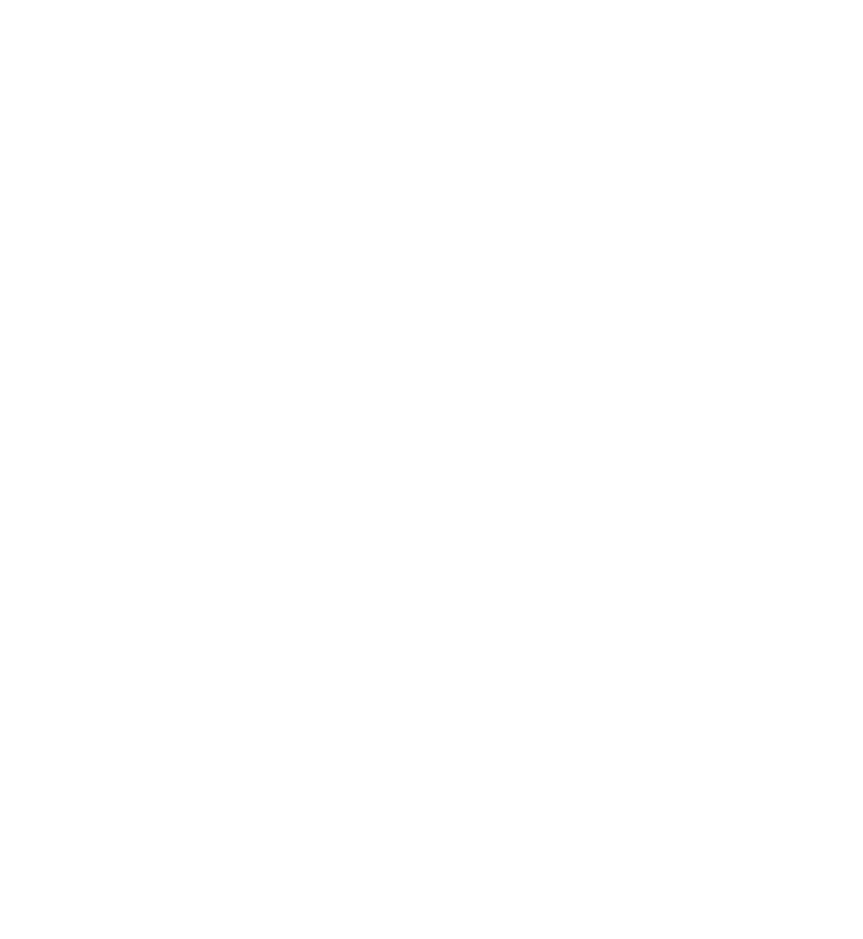
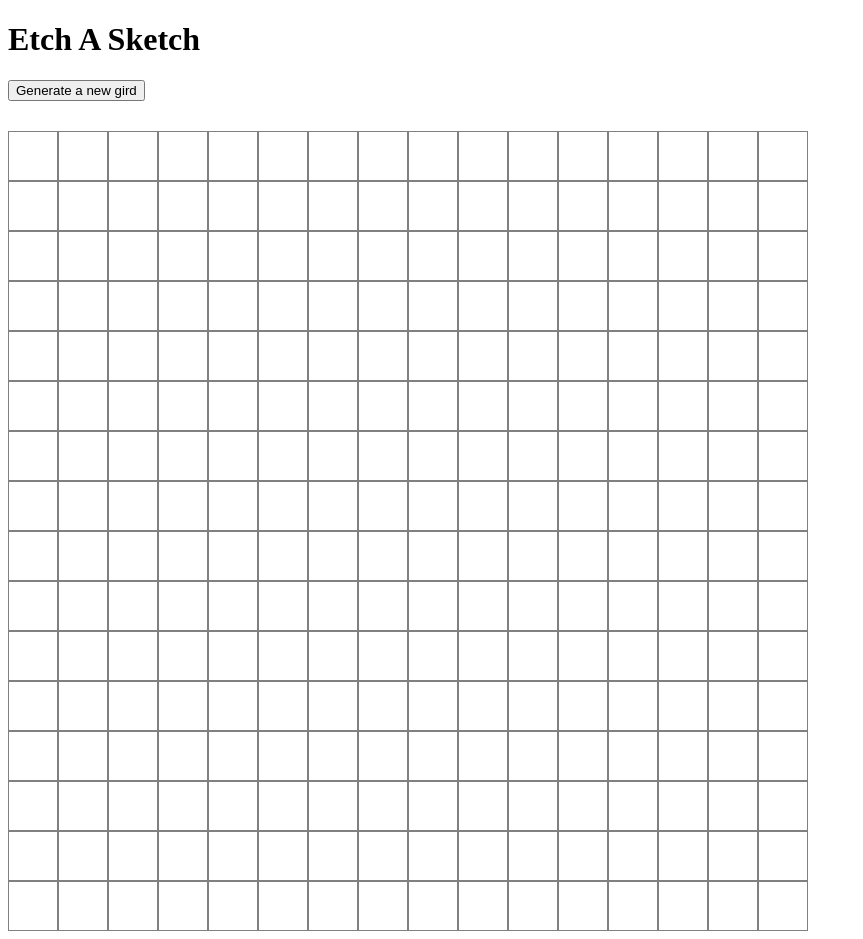
Before and after one commit to 10h30/odin-etch-a-sketch, a plain HTML site: page index.html in a window 1280 px wide. Shown: the whole page, without its empty margins (0-863 px from the left). Before the commit the page ends 800 px from the top, so only its background shows below. Drawn offline with Linux system fonts and the light colour scheme.

Commit message:
Comlete basic task

```diff
--- a/index.html
+++ b/index.html
@@ -4,8 +4,12 @@
     <meta charset="UTF-8">
     <meta name="viewport" content="width=device-width, initial-scale=1.0">
     <title>Etch A Sketch</title>
+    <link rel="stylesheet" href="style.css">
 </head>
 <body>
+    <h1>Etch A Sketch</h1>
+    <button>Generate a new gird</button>
     <div class="container"></div>
+    <script src="script.js"></script>
 </body>
 </html>
--- a/script.js
+++ b/script.js
@@ -37,4 +37,4 @@ function getRandomColor() {
       color += letters[Math.floor(Math.random() * 16)];
     }
     return color;
-  }
+}
--- a/style.css
+++ b/style.css
@@ -3,9 +3,7 @@
     text-align: center;
     flex-wrap: wrap;
     width: 800px;
-    -webkit-box-shadow:inset 0px 0px 0px 5px gray;
-    -moz-box-shadow:inset 0px 0px 0px 5px gray;
-    box-shadow:inset 0px 0px 0px 5px gray;
+    margin-top: 30px;
 }
 
 
@@ -14,3 +12,7 @@
   -moz-box-shadow:inset 0px 0px 0px 1px gray;
   box-shadow:inset 0px 0px 0px 1px gray;
 }
+
+.changecolor {
+    background-color: red;
+}
```
